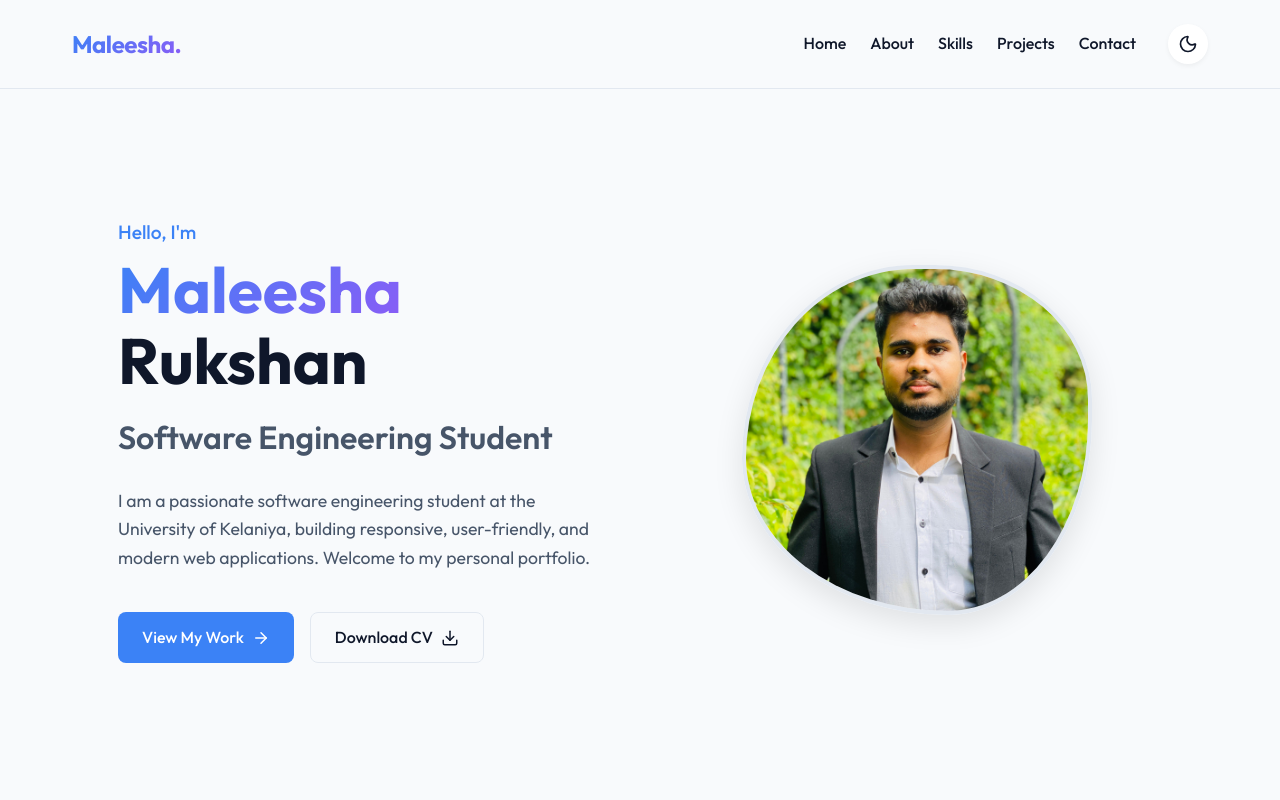
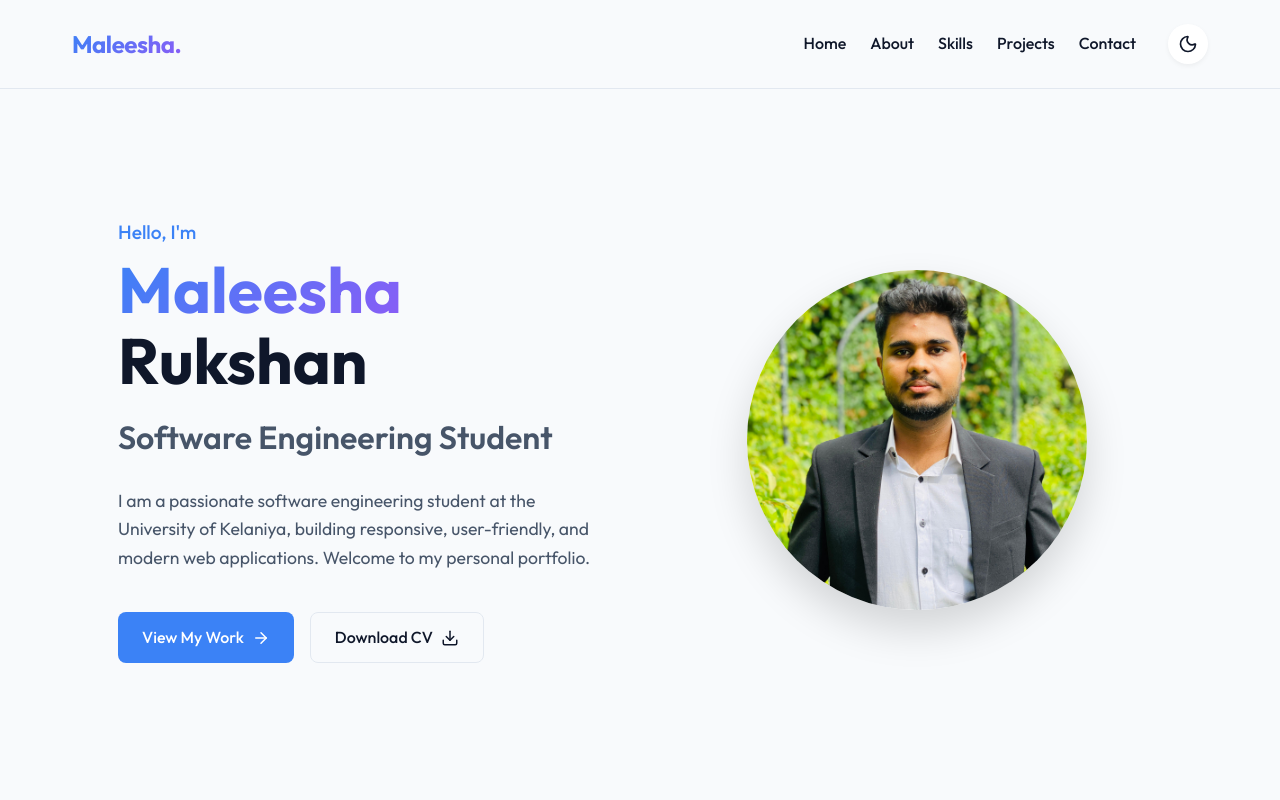
Before and after one commit to Rukshan19-mr-png/Rukshan-s-portfolio, a React app: page / in a window 1280 px wide. Shown: the top 800 px of the page. Built offline with nearby package versions, Linux system fonts and the light colour scheme; the HTML template or start-up script is replaced by a standard one.

Commit message:
style: implement circular profile image with hover animations

```diff
--- a/src/components/Sections/HeroSection.css
+++ b/src/components/Sections/HeroSection.css
@@ -79,19 +79,30 @@
 
 .hero-image {
   position: relative;
-  width: 350px;
-  height: 350px;
-  border-radius: 60% 40% 30% 70% / 60% 30% 70% 40%;
+  width: 340px;
+  height: 340px;
+  border-radius: 50%;
   overflow: hidden;
-  border: 4px solid var(--border-color);
-  box-shadow: 0 10px 30px rgba(0, 0, 0, 0.1);
-  animation: morph 8s ease-in-out infinite;
+  z-index: 2;
+  box-shadow: 0 20px 40px rgba(0, 0, 0, 0.15);
+  transition: all 0.5s cubic-bezier(0.4, 0, 0.2, 1);
+  background: var(--card-bg);
 }
 
 .hero-image img {
   width: 100%;
   height: 100%;
   object-fit: cover;
+  transition: transform 0.6s ease;
+}
+
+.hero-image-container:hover .hero-image {
+  transform: translateY(-10px);
+  box-shadow: 0 30px 60px rgba(0, 0, 0, 0.25);
+}
+
+.hero-image-container:hover img {
+  transform: scale(1.1);
 }
 
 @keyframes morph {
```
